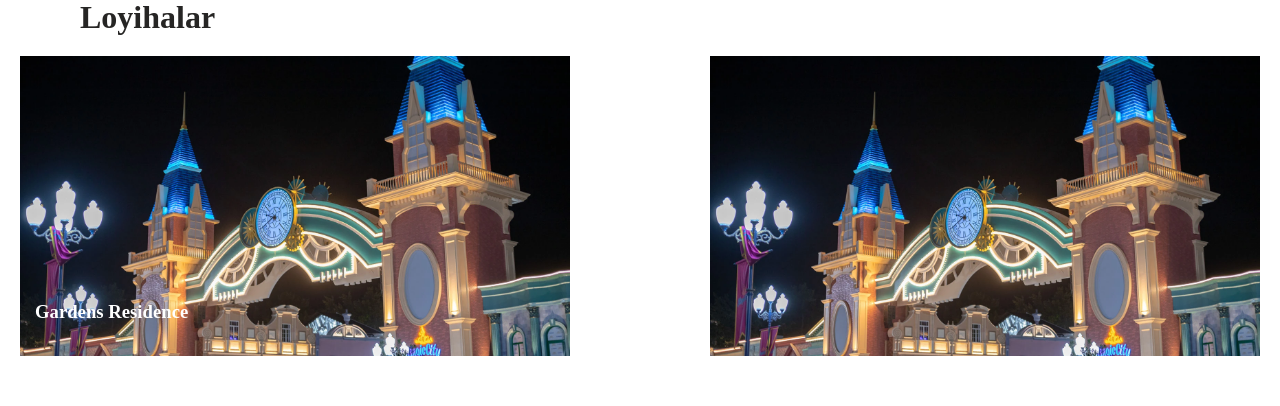
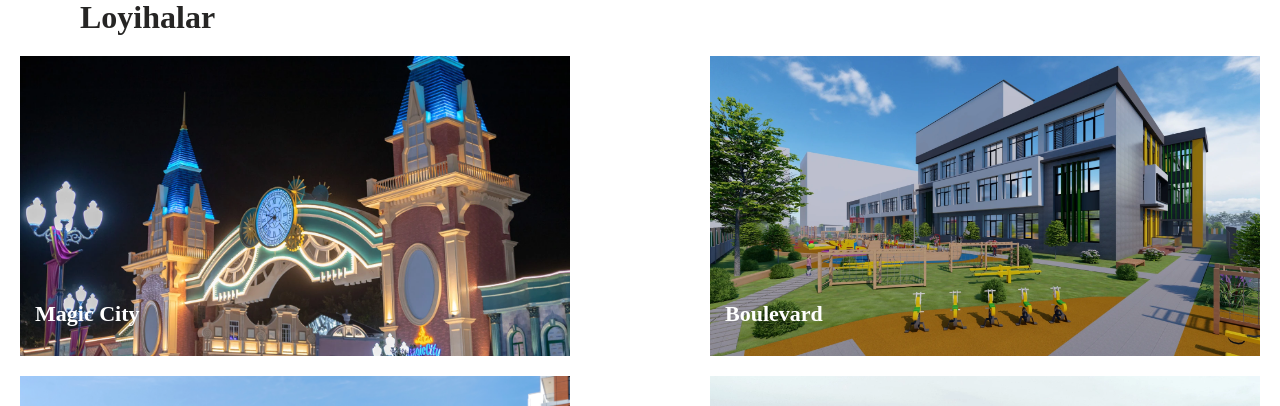
Before and after one commit to Sunnat0401/discover-invest, a React (Vite) app: page / in a window 1280 px wide. Shown: the part 2324-2730 px from the top of the page. Before the commit the page ends 2690 px from the top, so only its background shows below. Built offline with nearby package versions, Linux system fonts and the light colour scheme.

Commit message:
ourproject file finished

```diff
--- a/src/Components/OurProjects/OurProjects.css
+++ b/src/Components/OurProjects/OurProjects.css
@@ -34,32 +34,124 @@
     margin: 10px 0;
     position: relative;
 }
-.ourproject-info{
+.ourproject-card.background1{
+    background: url('../../assets/ourproject1.webp');
+    background-size: cover;
+    background-repeat: no-repeat;
+    background-position: center;
+    object-fit: cover;
+    margin: 10px 0;
+    position: relative;
+}
+.ourproject-card.background2{
+    background: url('../../assets/ourproject3.webp');
+    background-size: cover;
+    background-repeat: no-repeat;
+    background-position: center;
+    object-fit: cover;
+    margin: 10px 0;
+    position: relative;
+}
+.ourproject-card.background3{
+    background: url('../../assets/ourproject4.webp');
+    background-size: cover;
+    background-repeat: no-repeat;
+    background-position: center;
+    object-fit: cover;
+    margin: 10px 0;
+    position: relative;
+}
+.ourproject-card.background5{
+    background: url('../../assets/ourproject5.webp');
+    background-size: cover;
+    background-repeat: no-headlineepeat;
+    background-position: center;
+    object-fit: cover;
+    margin: 10px 0;
+    position: relative;
+}
+.ourproject-card.background6{
+    background: url('../../assets/ourproject6.webp');
+    background-size: cover;
+    background-repeat: no-repeat;
+    background-position: center;
+    object-fit: cover;
+    margin: 10px 0;
+    position: relative;
+}
+.ourproject-info {
+    position: relative; /* Yangi qo'shildi */
+    z-index: 1; /* Yangi qo'shildi */
     width: 100%;
-    /* display: flex; */
     margin-top: 240px;
     transition: all 1s ease;
 }
-.ourproject-headline{
+.ourproject-headline {
     color: white;
-  padding: 5px 15px;
+    padding: 5px 15px;
+    font-size: 22px;
+    font-weight: 700;
 }
-.ourproject-text{
+.ourproject-text {
     display: none;
 }
-.ourproject-card:hover .ourproject-info{
+.ourproject-card:hover .ourproject-info {
     margin-top: 10px;
 }
-.ourproject-card:hover .ourproject-headline{
+.ourproject-card:hover .ourproject-headline {
     color: #FAB448;
     padding: 5px 15px;
     font-weight: 700;
 }
-.ourproject-card:hover .ourproject-text{
+.ourproject-card:hover .ourproject-text {
     display: block;
     color: white;
     padding: 5px 15px;
 }
-/* .ourproject-card:hover{
-    background: rgba(0,0,0,0.1);
-} */
+
+.overlay {
+    position: absolute;
+    top: 0;
+    left: 0;
+    width: 100%;
+    height: 100%;
+    background-color: rgba(0, 0, 0, 0); /* Boshida shaffof */
+    transition: background-color 0.3s ease;
+}
+.ourproject-card:hover .overlay {
+    background-color: rgba(0, 0, 0, 0.5); /* Hover bo'lganda qoraytirish */
+}
+.ourproject-buttons{
+ display: flex;
+ flex-direction: column;
+ align-items: center;
+ justify-content:center;
+ position: relative;
+padding: 20px 0;
+}
+.ourproject-button{
+    display: block;
+    width: 120px;
+    height: 30px;
+    border: 2px solid #FAB448;
+    position: relative;
+}
+.ourproject-button.active{
+    width: 120px;
+    height: 30px;
+    border: 2px solid #FAB448;
+    position: absolute;
+    transform: translateY(8px) translateX(-10px);
+    transition: all 0.5s ease;
+    text-align: center;
+    line-height: 23px;
+    color: #262524;
+}
+
+.ourproject-button:hover  {
+    transform: translateY(0) translateX(0);
+}
+.ourproject-button:hover{
+    color: white;
+    background-color: #FAB448;
+}
--- a/src/Components/OurProjects/OurProjects.jsx
+++ b/src/Components/OurProjects/OurProjects.jsx
@@ -8,7 +8,27 @@
           <span className='pl'>   Loyihalar</span>
         </h2>
         <div className="ourproject-cards">
-            <div className="ourproject-card background1">
+            <div className="ourproject-card">
+            <div class="overlay"></div>
+             <div className="ourproject-info">
+             <h3 className='ourproject-headline'>Magic City</h3>
+              <p className="ourproject-text">
+              Shaharning yuragida barpo etilgan turar joy mavzesi.
+              </p>
+             </div>
+            </div>
+            <div className="ourproject-card  background1">
+            <div className="ourproject-info">
+             <h3 className='ourproject-headline'>Boulevard</h3>
+              <p className="ourproject-text">
+              Aholi qulayligini ta’minlash maqsadida bunyod qilingan ko’p vazifali turar joy mavzesi
+              </p>
+             </div>
+            </div>
+        </div>
+        <div className="ourproject-cards ">
+            <div className="ourproject-card  background2">
+            <div class="overlay"></div>
              <div className="ourproject-info">
              <h3 className='ourproject-headline'>Gardens Residence</h3>
               <p className="ourproject-text">
@@ -16,7 +36,37 @@
               </p>
              </div>
             </div>
-            <div className="ourproject-card"></div>
+            <div className="ourproject-card  background3">
+            <div className="ourproject-info">
+             <h3 className='ourproject-headline'>Fonon</h3>
+              <p className="ourproject-text">
+              Shaharning yuragida barpo etilgan turar joy mavzesi.
+              </p>
+             </div>
+            </div>
+        </div>
+        <div className="ourproject-cards">
+            <div className="ourproject-card  background4">
+            <div class="overlay"></div>
+             <div className="ourproject-info">
+             <h3 className='ourproject-headline'>Invento</h3>
+              <p className="ourproject-text">
+              Tashkent City biznes markazida joylashgan xalqaro maktab va bolalar bog’chasi.
+              </p>
+             </div>
+            </div>
+            <div className="ourproject-card  background5">
+            <div className="ourproject-info">
+             <h3 className='ourproject-headline'>Prezident maktabi</h3>
+              <p className="ourproject-text">
+              Bu xalqaro standartlarga javob beradigan bilim beruvchi ta’lim maskanidir
+              </p>
+             </div>
+            </div>
+        </div>
+        <div className="ourproject-buttons">
+         <a href='' className="ourproject-button"></a>
+         <a href='' className="ourproject-button active ">Barcha loyihalar</a>
         </div>
         </div>
     </div>
```
